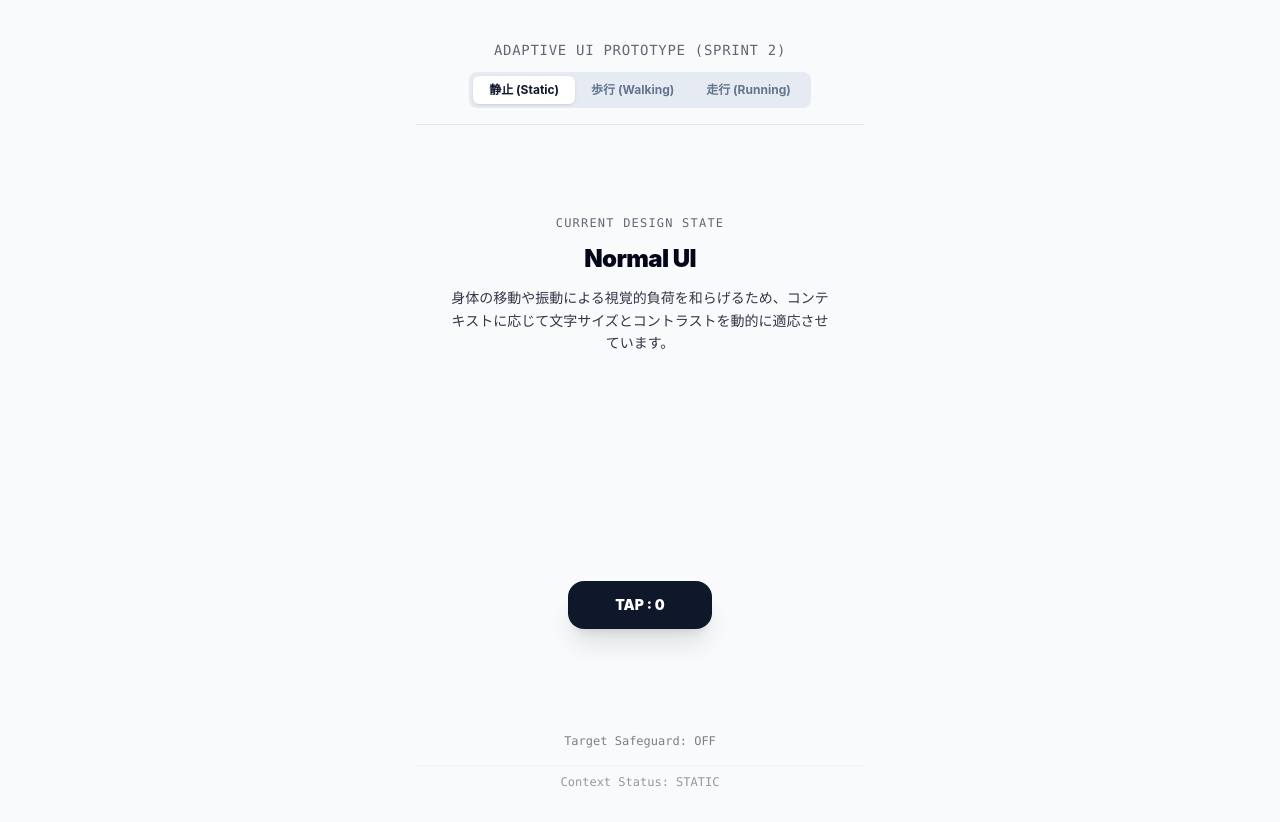
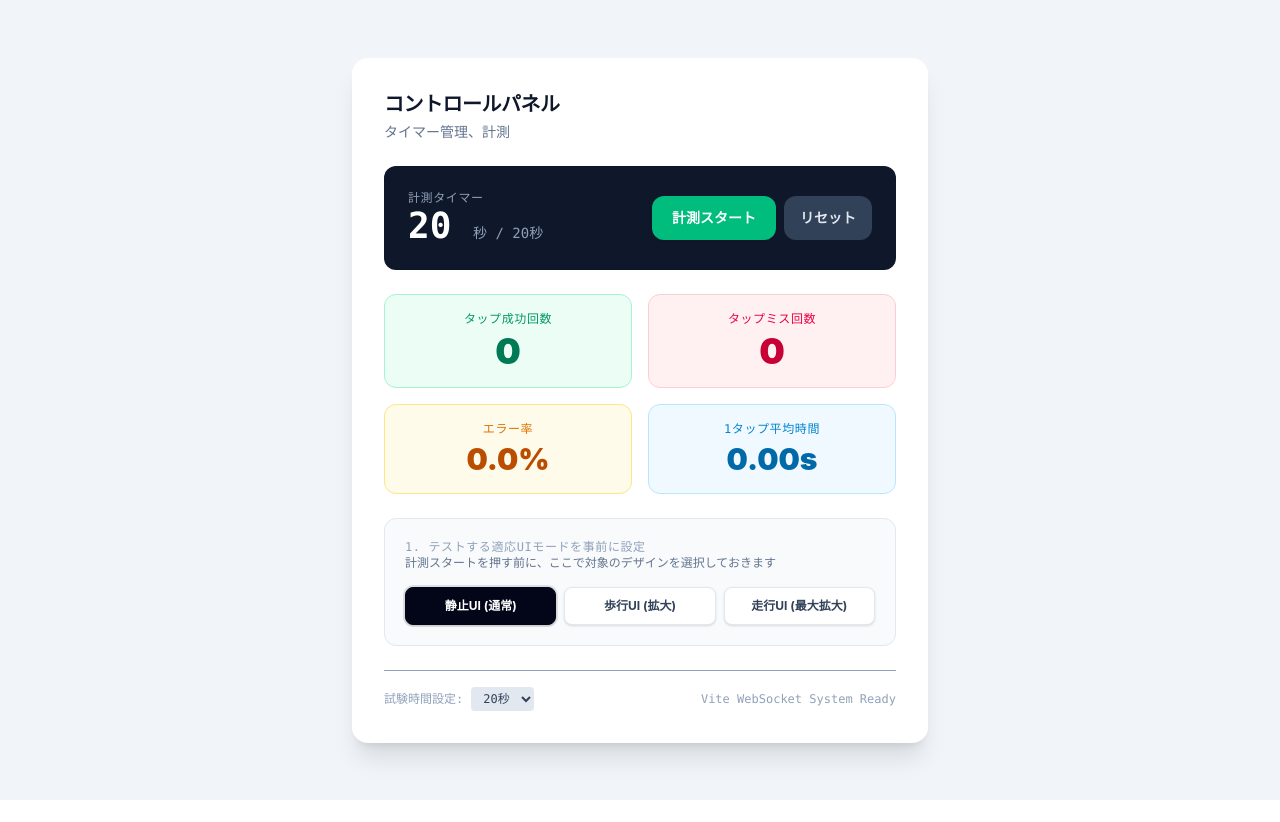
Before and after one commit to Sor03-JP/physical-adaptive-ui, a React (Vite) app in the folder apps/mock-app/: page / in a window 1280 px wide. After the commit the page ends 800 px from the top, so only its background shows below. Built offline with nearby package versions, Linux system fonts and the light colour scheme.

Commit message:
update: 評価実験用の計測機能を追加

```diff
--- a/apps/mock-app/src/App.tsx
+++ b/apps/mock-app/src/App.tsx
@@ -1,74 +1,292 @@
-import { useState, useEffect } from 'react';
+import { useState, useEffect, useRef, useCallback } from 'react';
 
 type ActivityMode = 'static' | 'walking' | 'running';
+
+interface ModeChangeEvent { mode: ActivityMode; isRunning?: boolean; resetCounters?: boolean }
+interface TapEvent { type: 'success' | 'miss' }
 
 export default function App() {
   const [mode, setMode] = useState<ActivityMode>('static');
   const [count, setCount] = useState<number>(0);
+  const [missCount, setMissCount] = useState<number>(0);
+  const [isMobile, setIsMobile] = useState<boolean>(false);
 
-  useEffect(() => {
+  const [timeLimit, setTimeLimit] = useState<number>(20);
+  const [timeLeft, setTimeLeft] = useState<number>(20);
+  const [isExperimentRunning, setIsExperimentRunning] = useState<boolean>(false);
+  const isExperimentRunningRef = useRef<boolean>(false);
+  const modeRef = useRef<ActivityMode>('static');
+
+  const updateExperimentRunning = useCallback((isRunning: boolean) => {
+    isExperimentRunningRef.current = isRunning;
+    setIsExperimentRunning(isRunning);
+  }, []);
+
+  const broadcastExperimentState = useCallback((isRunning: boolean, resetCounters = false) => {
     if (import.meta.hot) {
-      import.meta.hot.on('custom:mode-change', (data: unknown) => {
-        const mode = (data as { mode?: unknown } | null)?.mode;
-        if (mode === 'static' || mode === 'walking' || mode === 'running') {
-          setMode(mode);
-        }
+      import.meta.hot.send('custom:mode-change', {
+        mode: modeRef.current,
+        isRunning,
+        resetCounters,
       });
     }
   }, []);
 
+  useEffect(() => {
+    const checkDevice = () => {
+      setIsMobile(window.innerWidth < 768);
+    };
+    checkDevice();
+    window.addEventListener('resize', checkDevice);
+    return () => window.removeEventListener('resize', checkDevice);
+  }, []);
+
+  useEffect(() => {
+    if (import.meta.hot) {
+      const handleIncomingMode = (data: unknown) => {
+        const event = data as ModeChangeEvent | null;
+        const incomingMode = event?.mode;
+        if (incomingMode === 'static' || incomingMode === 'walking' || incomingMode === 'running') {
+          modeRef.current = incomingMode;
+          setMode(incomingMode);
+        }
+        if (typeof event?.isRunning === 'boolean') {
+          updateExperimentRunning(event.isRunning);
+        }
+        if (event?.resetCounters) {
+          setCount(0);
+          setMissCount(0);
+        }
+      };
+
+      const handleIncomingTap = (data: unknown) => {
+        if (!isExperimentRunningRef.current) return;
+
+        const event = data as TapEvent | null;
+        if (event?.type === 'success') {
+          setCount((c) => c + 1);
+        } else if (event?.type === 'miss') {
+          setMissCount((m) => m + 1);
+        }
+      };
+
+      import.meta.hot.on('custom:mode-change', handleIncomingMode);
+      import.meta.hot.on('custom:tap-record', handleIncomingTap);
+
+      return () => {
+        import.meta.hot?.off('custom:mode-change', handleIncomingMode);
+        import.meta.hot?.off('custom:tap-record', handleIncomingTap);
+      };
+    }
+  }, [updateExperimentRunning]);
+
+  useEffect(() => {
+    let timer: number;
+
+    if (isExperimentRunning && !isMobile) {
+      timer = window.setInterval(() => {
+        setTimeLeft((prev) => {
+          if (prev <= 1) {
+            clearInterval(timer);
+            updateExperimentRunning(false);
+            broadcastExperimentState(false);
+            return 0;
+          }
+          return prev - 1;
+        });
+      }, 1000);
+    }
+
+    return () => {
+      if (timer) clearInterval(timer);
+    };
+  }, [broadcastExperimentState, isExperimentRunning, isMobile, updateExperimentRunning]);
+
   const handleModeChange = (newMode: ActivityMode) => {
+    modeRef.current = newMode;
     setMode(newMode);
     if (import.meta.hot) {
       import.meta.hot.send('custom:mode-change', { mode: newMode });
     }
   };
 
+  const handleStartExperiment = () => {
+    setCount(0);
+    setMissCount(0);
+    setTimeLeft(timeLimit);
+    updateExperimentRunning(true);
+    broadcastExperimentState(true, true);
+  };
+
+  const handleResetCounters = () => {
+    updateExperimentRunning(false);
+    broadcastExperimentState(false, true);
+    setCount(0);
+    setMissCount(0);
+    setTimeLeft(timeLimit);
+  };
+
+  const totalTaps = count + missCount;
+  const errorRate = totalTaps > 0 ? ((missCount / totalTaps) * 100).toFixed(1) : '0.0';
+  const avgTimePerTap = count > 0 ? ((timeLimit - timeLeft) / count).toFixed(2) : '0.00';
+
+  if (!isMobile) {
+    return (
+      <div className="min-h-screen bg-slate-100 p-8 flex flex-col items-center justify-center font-sans text-slate-900">
+        <div className="bg-white p-8 rounded-2xl shadow-xl max-w-xl w-full text-center space-y-6">
+
+          <div className="text-left">
+            <h1 className="text-xl font-black tracking-tight">コントロールパネル</h1>
+            <p className="text-sm text-slate-500 mt-1">タイマー管理、計測</p>
+          </div>
+
+          <div className="p-6 bg-slate-900 text-white rounded-xl flex items-center justify-between">
+            <div className="text-left">
+              <span className="text-xs font-mono uppercase tracking-wider text-slate-400 block">計測タイマー</span>
+              <span className="text-4xl font-black font-mono">
+                {timeLeft} <span className="text-sm font-normal text-slate-400">秒 / {timeLimit}秒</span>
+              </span>
+            </div>
+
+            <div className="flex gap-2">
+              <button
+                type="button"
+                disabled={isExperimentRunning}
+                onClick={handleStartExperiment}
+                className={`px-5 py-3 rounded-xl font-bold text-sm shadow transition-all ${
+                  isExperimentRunning ? 'bg-slate-700 text-slate-500 cursor-not-allowed' : 'bg-emerald-500 hover:bg-emerald-600 text-white'
+                }`}
+              >
+                {timeLeft === 0 ? '再テスト開始' : '計測スタート'}
+              </button>
+              <button
+                type="button"
+                onClick={handleResetCounters}
+                className="px-4 py-3 bg-slate-700 hover:bg-slate-600 text-slate-200 rounded-xl text-sm font-bold transition-all"
+              >
+                リセット
+              </button>
+            </div>
+          </div>
+
+          <div className="grid grid-cols-2 gap-4">
+            <div className="p-4 bg-emerald-50 rounded-xl border border-emerald-200">
+              <span className="text-xs font-mono uppercase tracking-wider text-emerald-600 block mb-1">タップ成功回数</span>
+              <span className="text-4xl font-black text-emerald-700">{count}</span>
+            </div>
+            <div className="p-4 bg-rose-50 rounded-xl border border-rose-200">
+              <span className="text-xs font-mono uppercase tracking-wider text-rose-600 block mb-1">タップミス回数</span>
+              <span className="text-4xl font-black text-rose-700">{missCount}</span>
+            </div>
+            <div className="p-4 bg-amber-50 rounded-xl border border-amber-200">
+              <span className="text-xs font-mono uppercase tracking-wider text-amber-600 block mb-1">エラー率</span>
+              <span className="text-3xl font-black text-amber-700">{errorRate}%</span>
+            </div>
+            <div className="p-4 bg-sky-50 rounded-xl border border-sky-200">
+              <span className="text-xs font-mono uppercase tracking-wider text-sky-600 block mb-1">1タップ平均時間</span>
+              <span className="text-3xl font-black text-sky-700">{avgTimePerTap}s</span>
+            </div>
+          </div>
+
+          <div className="p-5 bg-slate-50 rounded-xl border border-slate-200 text-left space-y-3">
+            <div>
+              <span className="text-xs font-mono uppercase tracking-wider text-slate-400 block">1. テストする適応UIモードを事前に設定</span>
+              <p className="text-xs text-slate-500">計測スタートを押す前に、ここで対象のデザインを選択しておきます</p>
+            </div>
+
+            <div className="grid grid-cols-3 gap-2 pt-1">
+              <button
+                type="button"
+                aria-pressed={mode === 'static'}
+                onClick={() => handleModeChange('static')}
+                className={`py-2.5 rounded-lg font-bold text-xs transition-all shadow-sm border ${
+                  mode === 'static' ? 'bg-slate-950 text-white border-slate-950 ring-2 ring-slate-950/10' : 'bg-white text-slate-700 border-slate-200 hover:bg-slate-100'
+                }`}
+              >
+                静止UI (通常)
+              </button>
+              <button
+                type="button"
+                aria-pressed={mode === 'walking'}
+                onClick={() => handleModeChange('walking')}
+                className={`py-2.5 rounded-lg font-bold text-xs transition-all shadow-sm border ${
+                  mode === 'walking' ? 'bg-sky-500 text-white border-sky-500 ring-2 ring-sky-500/10' : 'bg-white text-slate-700 border-slate-200 hover:bg-slate-100'
+                }`}
+              >
+                歩行UI (拡大)
+              </button>
+              <button
+                type="button"
+                aria-pressed={mode === 'running'}
+                onClick={() => handleModeChange('running')}
+                className={`py-2.5 rounded-lg font-bold text-xs transition-all shadow-sm border ${
+                  mode === 'running' ? 'bg-amber-500 text-white border-amber-500 ring-2 ring-amber-500/10' : 'bg-white text-slate-700 border-slate-200 hover:bg-slate-100'
+                }`}
+              >
+                走行UI (最大拡大)
+              </button>
+            </div>
+          </div>
+
+          <div className="flex items-center justify-between text-xs font-mono text-slate-400 border-t pt-4">
+            <div className="flex items-center gap-2">
+              <span>試験時間設定:</span>
+              <select
+                disabled={isExperimentRunning}
+                value={timeLimit}
+                onChange={(e) => {
+                  const val = Number(e.target.value);
+                  setTimeLimit(val);
+                  setTimeLeft(val);
+                }}
+                className="bg-slate-200 text-slate-700 px-2 py-1 rounded"
+              >
+                <option value={10}>10秒</option>
+                <option value={20}>20秒</option>
+                <option value={30}>30秒</option>
+              </select>
+            </div>
+            <span>Vite WebSocket System Ready</span>
+          </div>
+
+        </div>
+      </div>
+    );
+  }
+
+  const handleMobileTap = (type: 'success' | 'miss', e: React.MouseEvent) => {
+    if (type === 'success') {
+      e.stopPropagation();
+    }
+
+    if (!isExperimentRunningRef.current) return;
+
+    if (type === 'success') setCount((c) => c + 1);
+    if (type === 'miss') setMissCount((m) => m + 1);
+
+    if (import.meta.hot) {
+      import.meta.hot.send('custom:tap-record', { type });
+    }
+  };
+
   return (
-    <div className={`min-h-screen p-6 flex flex-col items-center font-sans transition-colors duration-300 ${
-      mode === 'static' ? 'bg-slate-50 text-slate-950' :
-      mode === 'walking' ? 'bg-slate-900 text-slate-50' : 'bg-black text-white'
-    }`}>
-
-      <header className="w-full max-w-md text-center py-4 border-b border-slate-300/50 flex-none">
-        <h1 className="text-sm font-mono uppercase tracking-wider opacity-60 mb-3">
+    <div
+      onClick={(e) => handleMobileTap('miss', e)}
+      className={`h-dvh max-h-dvh overflow-hidden overscroll-none p-6 flex flex-col items-center transition-colors duration-300 select-none ${
+        mode === 'static' ? 'bg-slate-50 text-slate-950' :
+        mode === 'walking' ? 'bg-slate-900 text-slate-50' : 'bg-black text-white'
+      }`}
+    >
+      <header className="w-full max-w-md text-center py-4 border-b border-slate-300/50 flex-none pointer-events-none">
+        <h1 className="text-sm font-mono uppercase tracking-wider opacity-60">
           Adaptive UI Prototype (Sprint 2)
         </h1>
-
-        <div className="inline-flex rounded-lg p-1 bg-slate-200/80 dark:bg-slate-800/80 backdrop-blur">
-          <button type="button" aria-pressed={mode === 'static'}
-            onClick={() => handleModeChange('static')}
-            className={`px-4 py-1.5 rounded-md text-xs font-bold transition-all ${
-              mode === 'static' ? 'bg-white text-slate-900 shadow' : 'text-slate-500 hover:text-slate-700'
-            }`}
-          >
-            静止 (Static)
-          </button>
-          <button type="button" aria-pressed={mode === 'walking'}
-            onClick={() => handleModeChange('walking')}
-            className={`px-4 py-1.5 rounded-md text-xs font-bold transition-all ${
-              mode === 'walking' ? 'bg-sky-500 text-white shadow' : 'text-slate-500 hover:text-slate-400'
-            }`}
-          >
-            歩行 (Walking)
-          </button>
-          <button type="button" aria-pressed={mode === 'running'}
-            onClick={() => handleModeChange('running')}
-            className={`px-4 py-1.5 rounded-md text-xs font-bold transition-all ${
-              mode === 'running' ? 'bg-amber-500 text-black shadow' : 'text-slate-500 hover:text-slate-400'
-            }`}
-          >
-            走行 (Running)
-          </button>
-        </div>
       </header>
 
-      <main className="w-full max-w-md flex-1 flex flex-col">
-        <div className="flex-1 flex flex-col items-center justify-center text-center p-4 min-h-[40vh]">
+      <main className="w-full max-w-md min-h-0 flex-1 flex flex-col pointer-events-none">
+        <div className="min-h-0 flex-1 flex flex-col items-center justify-center text-center p-4">
           <div className="space-y-3">
-            <p className="font-mono text-xs uppercase tracking-widest opacity-60">
-              Current Design State
-            </p>
+            <p className="font-mono text-xs uppercase tracking-widest opacity-60">Current Design State</p>
             <h2 className={`font-black tracking-tight transition-all duration-300 ${
               mode === 'static' ? 'text-2xl' :
               mode === 'walking' ? 'text-4xl text-sky-400' : 'text-5xl text-amber-400 uppercase animate-pulse motion-reduce:animate-none'
@@ -84,18 +302,23 @@ export default function App() {
           </div>
         </div>
 
-        <div className="flex-1 flex flex-col items-center justify-center p-4 min-h-[40vh] relative">
+        <div className="min-h-0 flex-1 flex flex-col items-center justify-center p-4 relative">
           <button
-            onClick={() => setCount((c) => c + 1)}
-            className={`font-black rounded-2xl shadow-xl transition-all duration-300 active:scale-95 text-center flex items-center justify-center ${
+            type="button"
+            disabled={!isExperimentRunning}
+            aria-label={isExperimentRunning ? 'タップを記録' : '計測時間外'}
+            onClick={(e) => handleMobileTap('success', e)}
+            className={`font-black rounded-2xl shadow-xl transition-all duration-300 text-center flex items-center justify-center pointer-events-auto ${
+              isExperimentRunning ? 'active:scale-95' : 'cursor-not-allowed opacity-50'
+            } ${
               mode === 'static'
                 ? 'w-36 h-12 bg-slate-900 text-white text-sm hover:bg-slate-800'
                 : mode === 'walking'
                 ? 'w-56 h-24 bg-sky-500 text-white text-2xl tracking-wider ring-4 ring-sky-500/30'
-                : 'w-72 h-36 bg-amber-400 text-black text-4xl tracking-widest border-4 border-white ring-8 ring-amber-400/20'
+                : 'w-72 h-36 bg-amber-400 text-white text-4xl tracking-widest border-4 border-white ring-8 ring-amber-400/20'
             }`}
           >
-            TAP : {count}
+            {isExperimentRunning ? `TAP : ${count}` : '計測時間外'}
           </button>
 
           <span className={`absolute bottom-4 font-mono text-xs opacity-50 transition-all ${
@@ -104,13 +327,11 @@ export default function App() {
             Target Safeguard: {mode === 'static' ? 'OFF' : mode === 'walking' ? 'MID (+50%)' : 'MAX (+100%)'}
           </span>
         </div>
-
       </main>
 
-      <footer className="w-full max-w-md text-center py-2 border-t border-slate-300/30 font-mono text-xs opacity-40 flex-none">
+      <footer className="w-full max-w-md text-center py-2 border-t border-slate-300/30 font-mono text-xs opacity-40 flex-none pointer-events-none">
         Context Status: {mode.toUpperCase()}
       </footer>
-
     </div>
   );
 }
```
Also changed, not shown: apps/mock-app/vite.config.ts (+7 -0 lines).
